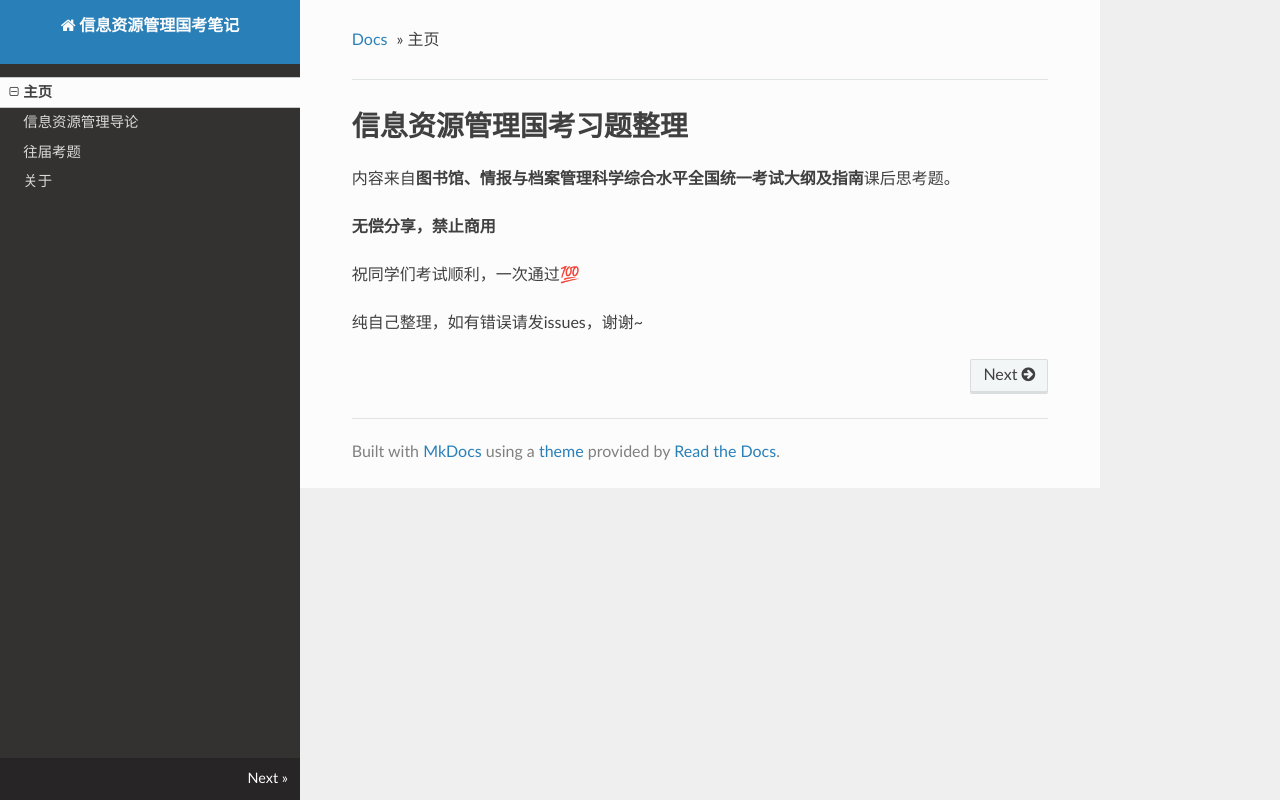
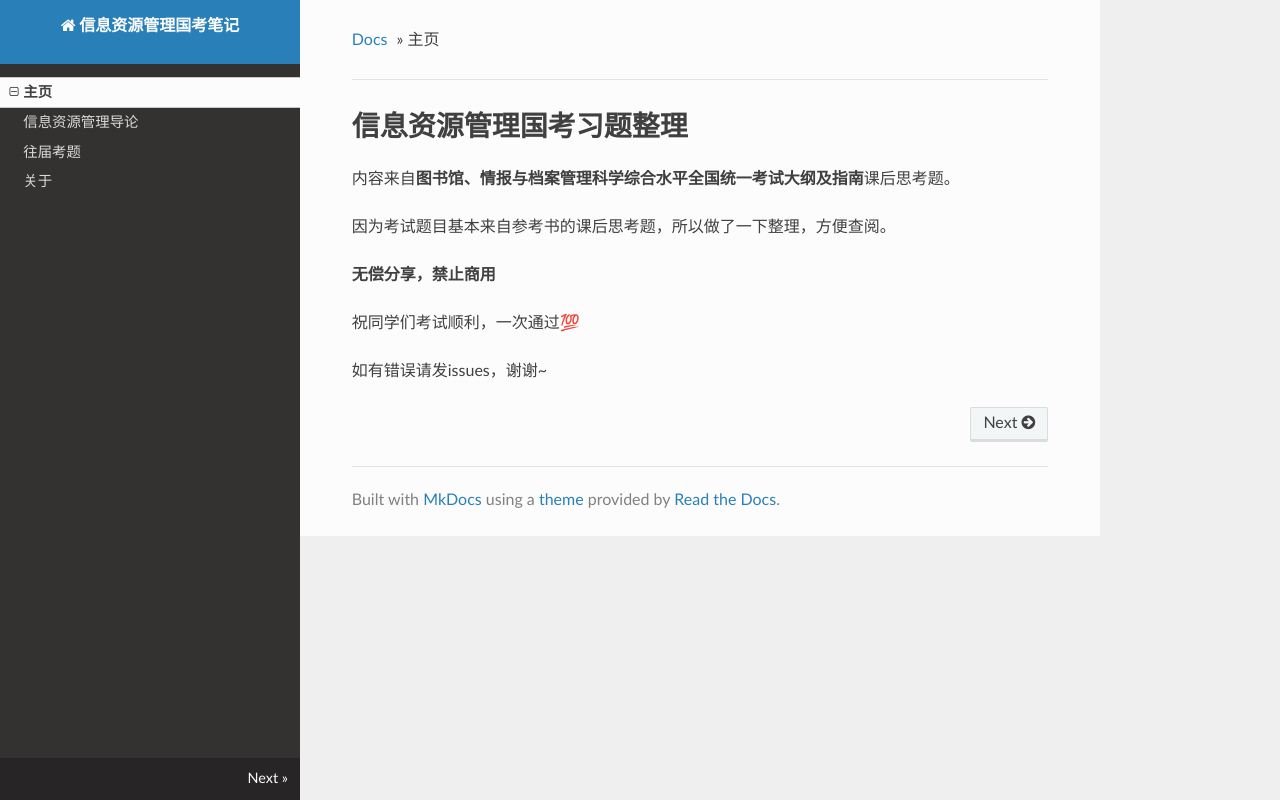
Before and after one commit to Voidmort/ueq, a plain HTML site: page index.html in a window 1280 px wide. Drawn offline with nearby package versions, Linux system fonts and the light colour scheme.

Commit message:
Deployed  with MkDocs version: 1.1.2

```diff
--- a/index.html
+++ b/index.html
@@ -95,9 +95,10 @@
 
                 <h1 id="_1">信息资源管理国考习题整理</h1>
 <p>内容来自<strong>图书馆、情报与档案管理科学综合水平全国统一考试大纲及指南</strong>课后思考题。</p>
+<p>因为考试题目基本来自参考书的课后思考题，所以做了一下整理，方便查阅。</p>
 <p><strong>无偿分享，禁止商用</strong></p>
 <p>祝同学们考试顺利，一次通过💯</p>
-<p>纯自己整理，如有错误请发issues，谢谢~</p>
+<p>如有错误请发issues，谢谢~</p>
 
             </div>
           </div>
@@ -150,5 +151,5 @@
 
 <!--
 MkDocs version : 1.1.2
-Build Date UTC : 2021-04-15 06:01:03.237830+00:00
+Build Date UTC : 2021-04-15 06:18:42.866457+00:00
 -->
```
Also changed, not shown: 1 other file.
